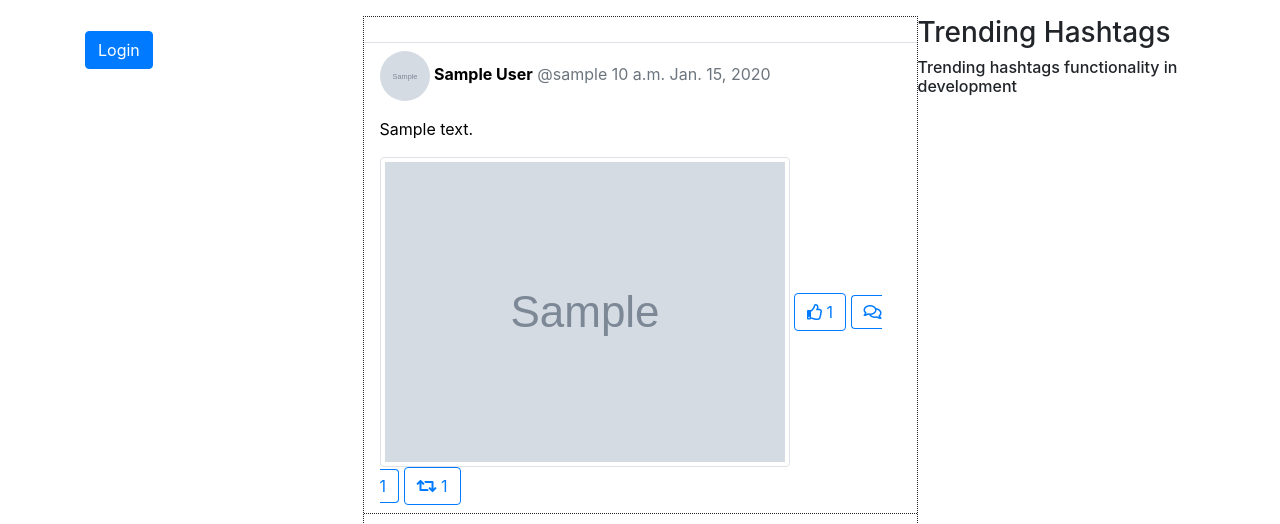
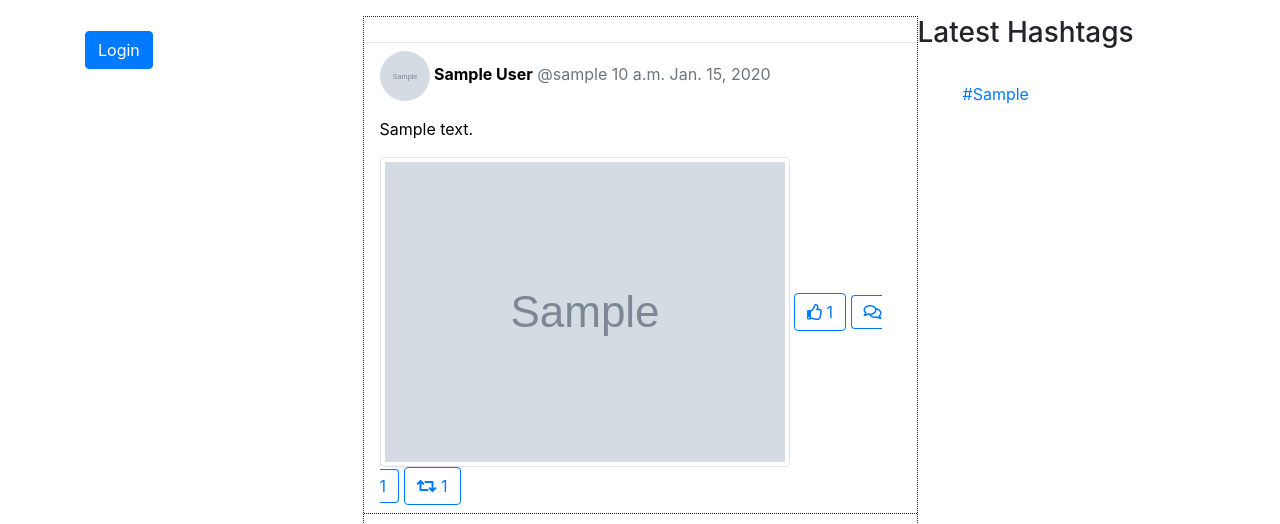
Before and after one commit to azhar316/sweettweet, a Django app: page / in a window 1280 px wide. Shown: the part 56-580 px from the top of the page. Run offline with Django 3.2, Linux system fonts and the light colour scheme; tables that the repository leaves empty hold one stand-in row (values such as "Sample post"); grey boxes marked "Sample" are stand-in pictures; some libraries are stand-ins or nearby versions.

Commit message:
feat:Create latest hashtags functionality

```diff
--- a/hashtags/templates/hashtags/tag_view.html
+++ b/hashtags/templates/hashtags/tag_view.html
@@ -48,7 +48,7 @@
     </div>
     <div class="col">
         <div class="position-fixed">
-            {% include 'sweettweet/trending_hashtags.html' %}
+            {% include 'sweettweet/latest_hashtags.html' %}
         </div>
     </div>
 </div>
--- a/sweettweet/templates/sweettweet/base.html
+++ b/sweettweet/templates/sweettweet/base.html
@@ -88,6 +88,10 @@
           padding-top: 45px;
         }
 
+        .padding-left-bg {
+          padding-left: 45px;
+        }
+
         .position-fixed {
           position: fixed;
         }
--- /dev/null
+++ b/sweettweet/templates/sweettweet/latest_hashtags.html
@@ -0,0 +1,12 @@
+<div id="hashtags">
+    <h3>Latest Hashtags</h3><br>
+    {% for tag in tags %}
+    <div class="padding-left-bg">
+        <a href="{% url 'hashtags:tag' tag %}">#{{tag}}</a>
+    </div>
+    {% endfor %}
+</div>
+
+<script>
+
+</script>
--- a/sweettweet/templates/sweettweet/trending_hashtags.html
+++ /dev/null
@@ -1,8 +0,0 @@
-<h3>Trending Hashtags</h3>
-<div id="hashtags">
-    <h6>Trending hashtags functionality in development</h6>
-</div>
-
-<script>
-
-</script>
--- a/tweets/templates/tweets/home.html
+++ b/tweets/templates/tweets/home.html
@@ -56,7 +56,7 @@
     </div>
     <div class="col">
         <div class="position-fixed">
-            {% include 'sweettweet/trending_hashtags.html' %}
+            {% include 'sweettweet/latest_hashtags.html' %}
         </div>
     </div>
 </div>
--- a/tweets/templates/tweets/tweet_detail.html
+++ b/tweets/templates/tweets/tweet_detail.html
@@ -88,7 +88,7 @@
     </div>
     <div class="col">
         <div class="position-fixed">
-            {% include 'sweettweet/trending_hashtags.html' %}
+            {% include 'sweettweet/latest_hashtags.html' %}
         </div>
     </div>
 </div>
--- a/tweets/views.py
+++ b/tweets/views.py
@@ -6,6 +6,7 @@ from django.contrib.auth.mixins import LoginRequiredMixin
 from django.contrib.auth.decorators import login_required
 
 from .models import Tweet,  TweetComment, TweetRetweet
+from hashtags.models import HashTag
 from .forms import TweetForm, TweetCommentForm
 
 
@@ -22,6 +23,7 @@ class IndexView(generic.ListView):
     def get_context_data(self, *, object_list=None, **kwargs):
         context = super().get_context_data(**kwargs)
         context['tweet_form'] = TweetForm()
+        context['tags'] = HashTag.objects.all().order_by('-created')[:10]
         return context
 
 
@@ -50,6 +52,7 @@ class TweetDetailView(generic.DetailView):
     def get_context_data(self, **kwargs):
         context = super().get_context_data(**kwargs)
         context['comment_form'] = TweetCommentForm()
+        context['tags'] = HashTag.objects.all().order_by('-created')[:10]
         return context
 
 
--- a/users/templates/users/profile_detail.html
+++ b/users/templates/users/profile_detail.html
@@ -139,7 +139,7 @@
     </div>
     <div class="col">
         <div class="position-fixed">
-            {% include 'sweettweet/trending_hashtags.html' %}
+            {% include 'sweettweet/latest_hashtags.html' %}
         </div>
     </div>
 </div>
--- a/users/views.py
+++ b/users/views.py
@@ -6,6 +6,7 @@ from django.core.exceptions import ValidationError
 from django.contrib.auth import authenticate, login, logout
 
 from .models import User, UserProfile
+from hashtags.models import HashTag
 from .forms import UserProfileUpdateForm, UserRegisterForm, UserLoginForm
 
 
@@ -77,6 +78,7 @@ class UserProfileDetailView(generic.DetailView):
     def get_context_data(self, **kwargs):
         context = super().get_context_data()
         context['user'] = get_object_or_404(User, username=self.kwargs.get('username'))
+        context['tags'] = HashTag.objects.all().order_by('-created')[:10]
         return context
 
 
```
